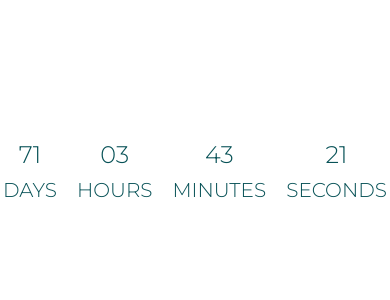
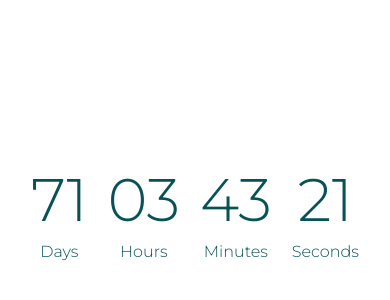
Before and after one commit to camcamejo/countdownTimer, a plain HTML site: page index.html in a window 390 px wide. Shown: the part 502-802 px from the top of the page. Drawn offline with Linux system fonts and the light colour scheme.

Commit message:
Update index.html

```diff
--- a/index.html
+++ b/index.html
@@ -13,14 +13,17 @@
         body {
             background: transparent;
             font-family: 'Montserrat', sans-serif;
-            height: 160vh;
+            height: 170vh;
             display: flex;
             align-items: center;
+            align-self: flex-end;
             flex-direction: column;
             justify-content: center;
             text-align: center;
             margin: 0;
             overflow: hidden;
+            /* position: absolute; */
+            bottom: 0;
         }
 
         h1 {
@@ -80,12 +83,12 @@
             }
 
             .time h2 {
-                font-size: 12px;
+                font-size: 30px;
                 color: #085257;
             }
 
             .time small {
-                font-size: 10px;
+                font-size: 8px;
                 color: #085257;
             }
 
@@ -98,22 +101,22 @@
     <div id="countdown" class="countdown">
         <div class="time">
             <h2 id="days"></h2>
-            <small>DAYS</small>
+            <small>Days</small>
         </div>
 
         <div class="time">
             <h2 id="hours"></h2>
-            <small>HOURS</small>
+            <small>Hours</small>
         </div>
 
         <div class="time">
             <h2 id="minutes"></h2>
-            <small>MINUTES</small>
+            <small>Minutes</small>
         </div>
 
         <div class="time">
             <h2 id="seconds"></h2>
-            <small>SECONDS</small>
+            <small>Seconds</small>
         </div>
 
     </div>
```
